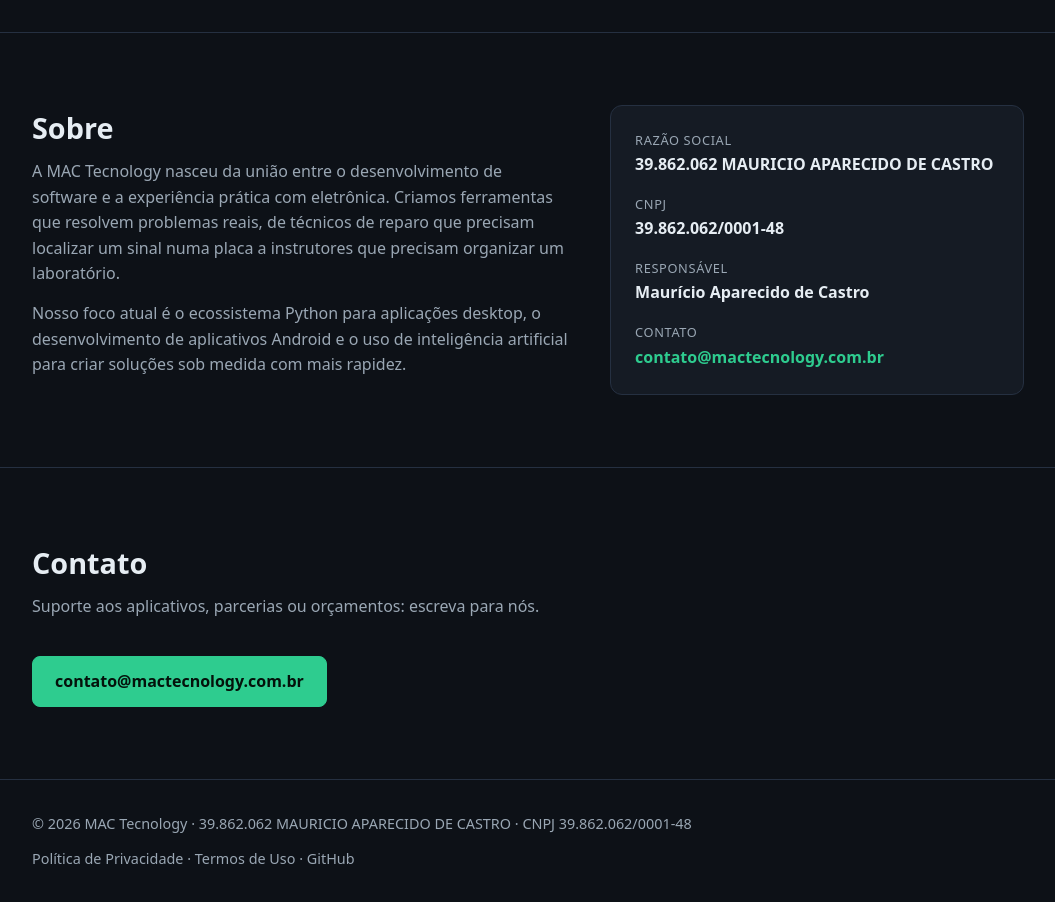
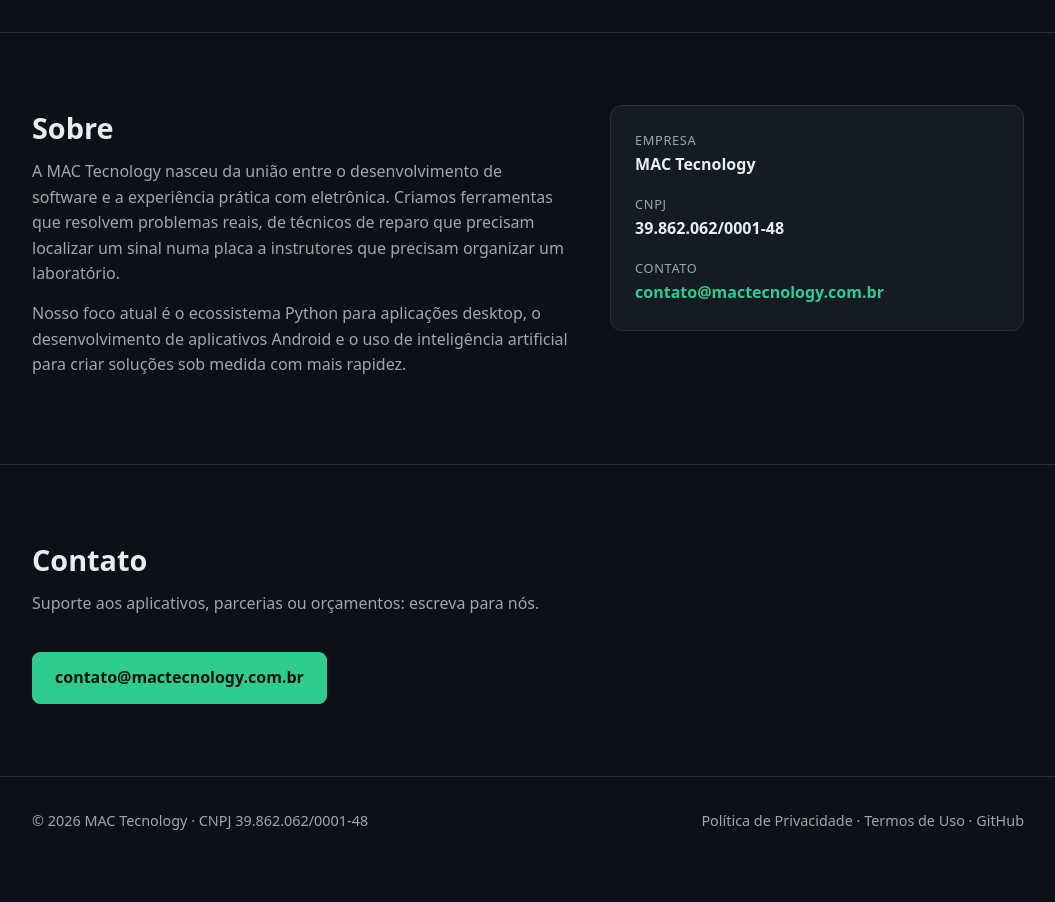
Before and after one commit to MauricioApCastro/mactecnology-site, a plain HTML site: page index.html in a window 1280 px wide. Shown: the part 3200-4102 px from the top of the page, without its empty margins (112-1167 px from the left). After the commit the page ends 4064 px from the top, so only its background shows below. Drawn offline with Linux system fonts and the light colour scheme.

Commit message:
Oculta o nome pessoal no site
A empresa aparece como MAC Tecnology, com CNPJ e e-mail, na seção Sobre,
no rodapé, na Política de Privacidade e nos Termos de Uso.

Co-Authored-By: Claude Opus 5.5 <noreply@anthropic.com>
Claude-Session: https://claude.ai/code/session_01DHFAfPAAEyQXdYyvBY1ffz

```diff
--- a/index.html
+++ b/index.html
@@ -216,12 +216,10 @@
         <p>Nosso foco atual é o ecossistema Python para aplicações desktop, o desenvolvimento de aplicativos Android e o uso de inteligência artificial para criar soluções sob medida com mais rapidez.</p>
       </div>
       <dl class="facts">
-        <dt>Razão social</dt>
-        <dd>39.862.062 MAURICIO APARECIDO DE CASTRO</dd>
+        <dt>Empresa</dt>
+        <dd>MAC Tecnology</dd>
         <dt>CNPJ</dt>
         <dd>39.862.062/0001-48</dd>
-        <dt>Responsável</dt>
-        <dd>Maurício Aparecido de Castro</dd>
         <dt>Contato</dt>
         <dd><a href="mailto:contato@mactecnology.com.br">contato@mactecnology.com.br</a></dd>
       </dl>
@@ -239,7 +237,7 @@
 
 <footer>
   <div class="wrap">
-    <span>© <span id="ano">2026</span> MAC Tecnology · 39.862.062 MAURICIO APARECIDO DE CASTRO · CNPJ 39.862.062/0001-48</span>
+    <span>© <span id="ano">2026</span> MAC Tecnology · CNPJ 39.862.062/0001-48</span>
     <span><a href="privacidade.html">Política de Privacidade</a> · <a href="termos.html">Termos de Uso</a> · <a href="https://github.com/MauricioApCastro" target="_blank" rel="noopener">GitHub</a></span>
   </div>
 </footer>
```
Also changed, not shown: privacidade.html (+1 -1 lines), termos.html (+1 -1 lines).
